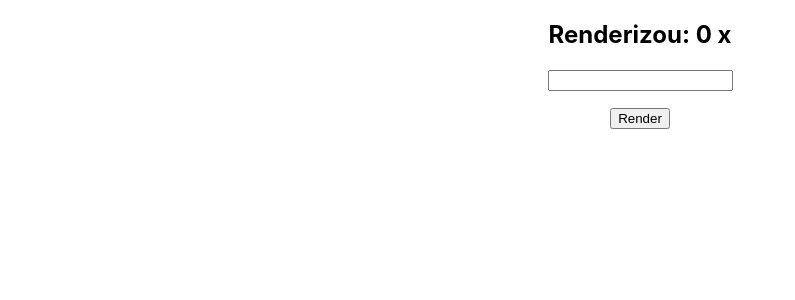
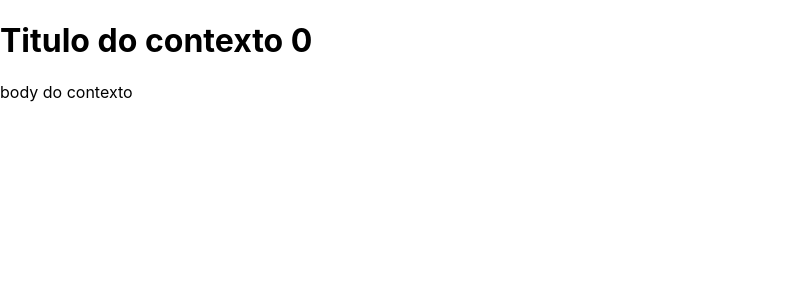
Before and after one commit to ovinidev/ReactJS, a React (Create React App) app in the folder project/: page / in a window 1280 px wide. Shown: the top 300 px of the page, without its empty margins (0-795 px from the left). Built offline with nearby package versions, Linux system fonts and the light colour scheme.

Commit message:
aulas sobre useContext

```diff
--- a/project/src/App.js
+++ b/project/src/App.js
@@ -1,36 +1,57 @@
-/* eslint-disable react/jsx-one-expression-per-line */
-/* eslint-disable no-plusplus */
-import {
-  useEffect, useState, useRef,
-} from 'react';
+/* eslint-disable no-unused-vars */
+import { createContext, useContext, useState } from 'react';
 import './App.css';
 
+const globalState = { // Estado inicial
+  title: 'Titulo do contexto',
+  body: 'body do contexto',
+  counter: 0,
+};
+
+const GlobalContext = createContext(); // Criando um contexto
+
+// Para ser um componente que receba filhos, utilizar o {}
+
+// eslint-disable-next-line
+const Div = ({ children }) => {
+  // Fragmentando com <> para o retorno ter mais de um componente
+  return (
+    <>
+      <H1 />
+      <P />
+    </>
+  );
+};
+
+const H1 = () => {
+  const theContext = useContext(GlobalContext);
+  const { contextState: { title, counter } } = theContext;
+
+  return <h1>{title} {counter}</h1>;
+};
+
+const P = () => {
+  const theContext = useContext(GlobalContext);
+  const {
+    contextState: { body, counter },
+    contextState,
+    setContextState,
+  } = theContext;
+
+  return <p onClick={() => setContextState((s) => ({ ...s, counter: s.counter + 1 }))}>{body}</p>;
+};
+
 function App() {
-  const [value, setValue] = useState('');
-  const contador = useRef(0);
+  const [contextState, setContextState] = useState(globalState);
 
-  useEffect(() => {
-    contador.current++;
-  });
+  // Ele vai prover um contexto para outros elementos
+  // Passar um value com o objeto de estado inicial
+  // Vai passar esse valor para todos os filhos do componente
+  return (
+    <GlobalContext.Provider value={{ contextState, setContextState }}>
+      <Div />
+    </GlobalContext.Provider>
 
-  const handleClick = (value) => {
-    setValue(value);
-  };
-
-  return (
-    <div className="App">
-      <h2>
-        Renderizou: {contador.current} x
-      </h2>
-      <p>
-        <input
-          type="search"
-          value={value}
-          onChange={(e) => setValue(e.target.value)}
-        />
-      </p>
-      <button type="button" onClick={handleClick}>Render</button>
-    </div>
   );
 }
 
```
Also changed, not shown: project/.eslintrc.js.
